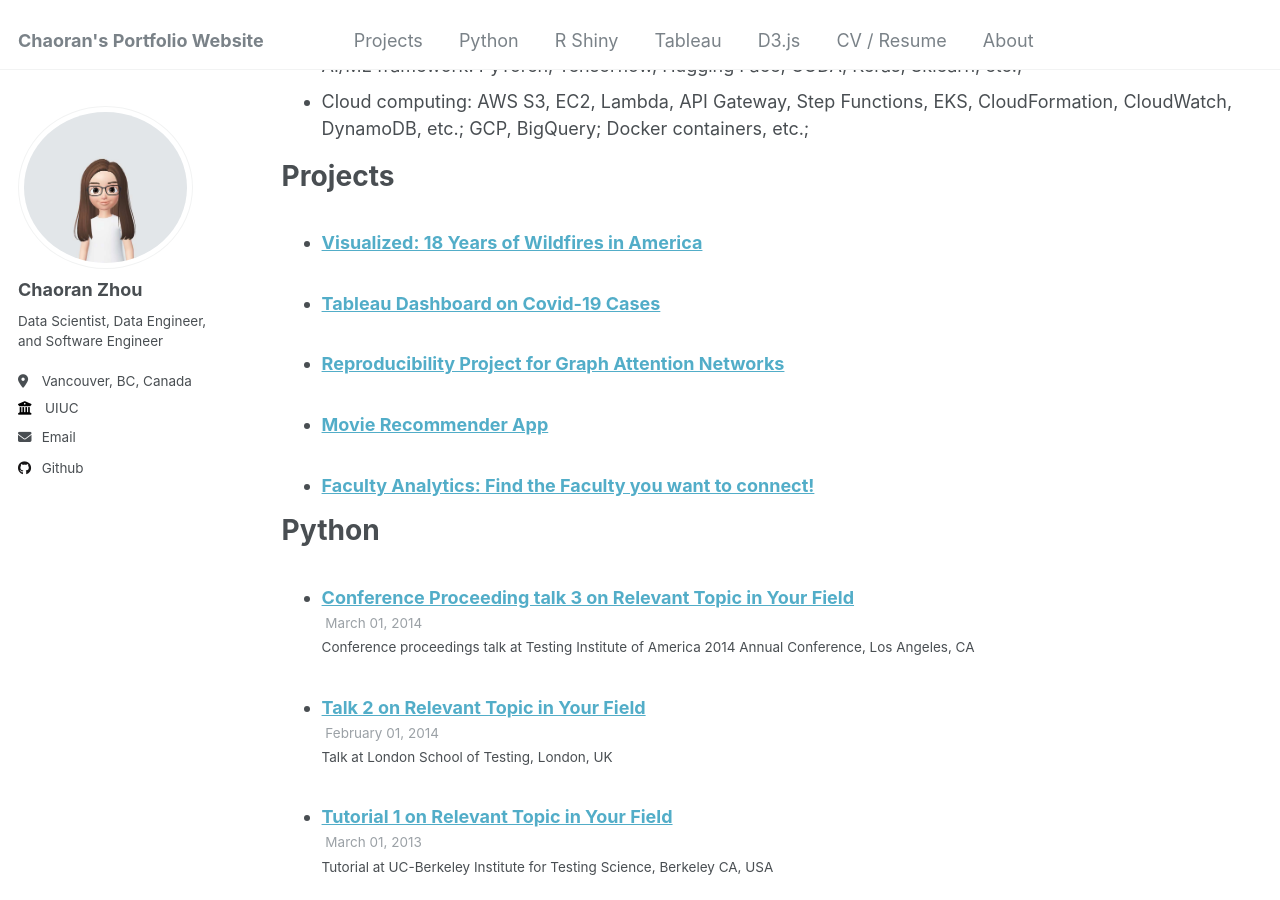
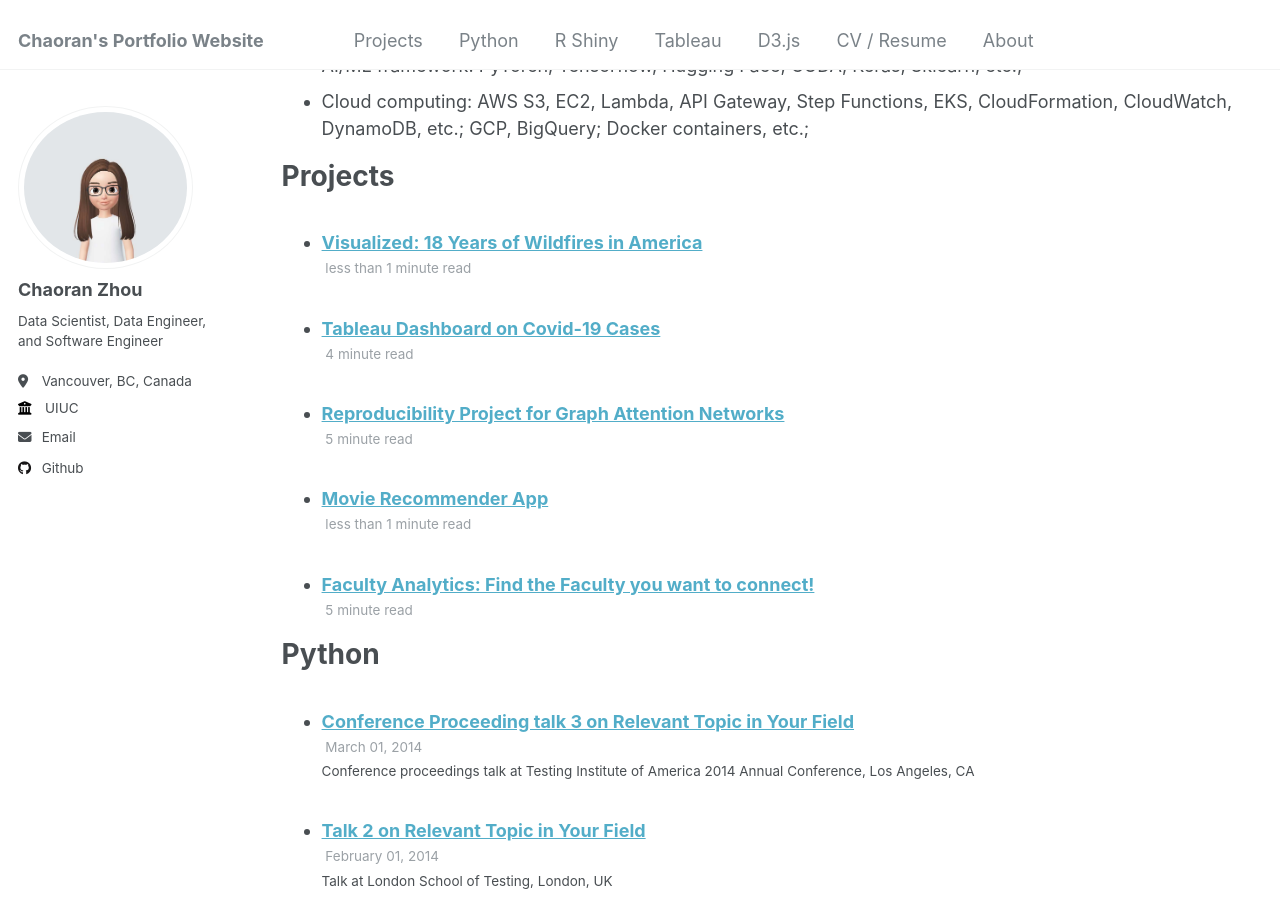
Before and after one commit to ranranrunforit/ranranrunforit.github.io, a Jekyll site: the page built from _pages/cv.md, in a window 1280 px wide and 900 px high, scrolled down 1737 px. Built offline with Jekyll 4.4.1, drawn with Linux system fonts in a browser that asks for light colours; some of the changed lines change nothing that is shown.

Commit message:
Update _config.yml

```diff
--- a/_config.yml
+++ b/_config.yml
@@ -86,7 +86,7 @@ publication_category:
 teaser                   :  # filename of teaser fallback teaser image placed in /images/, .e.g. "500x300.png"
 breadcrumbs              : false # true, false (default)
 words_per_minute         : 160
-future                   : true
+future                   : true # should be false
 read_more                : "disabled" # if enabled, adds "Read more" links to excerpts
 talkmap_link             : false #change to true to add link to talkmap on talks page
 comments:
@@ -268,6 +268,7 @@ defaults:
     values:
       layout: single
       author_profile: true
+      read_time: true # add HERE
       share: true
       comment: true
   # _python
```
